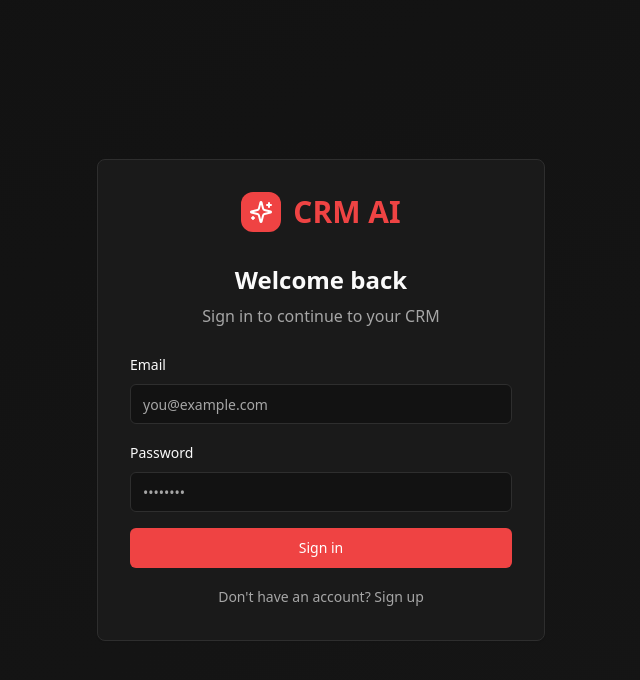
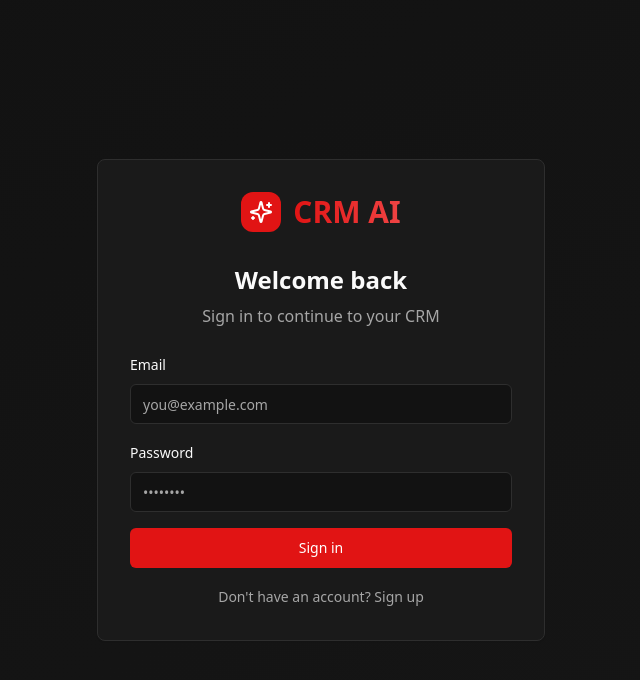
Before and after one commit to skyxxxnyc/lovablecrm-ai, a React (Vite) app: page /auth in a window 1280 px wide. Shown: the top 680 px of the page, without its empty margins (319-959 px from the left). Built offline with nearby package versions, Linux system fonts and the light colour scheme.

Commit message:
Fix: Improve button color contrast

```diff
--- a/src/index.css
+++ b/src/index.css
@@ -17,7 +17,7 @@ All colors MUST be HSL.
     --popover: 0 0% 10%;
     --popover-foreground: 0 0% 98%;
 
-    --primary: 0 84% 60%;
+    --primary: 0 84% 48%;
     --primary-foreground: 0 0% 100%;
 
     --secondary: 0 0% 14%;
@@ -90,7 +90,7 @@ All colors MUST be HSL.
     --popover: 0 0% 8%;
     --popover-foreground: 0 0% 98%;
 
-    --primary: 0 84% 58%;
+    --primary: 0 84% 48%;
     --primary-foreground: 0 0% 100%;
 
     --secondary: 0 0% 12%;
```
